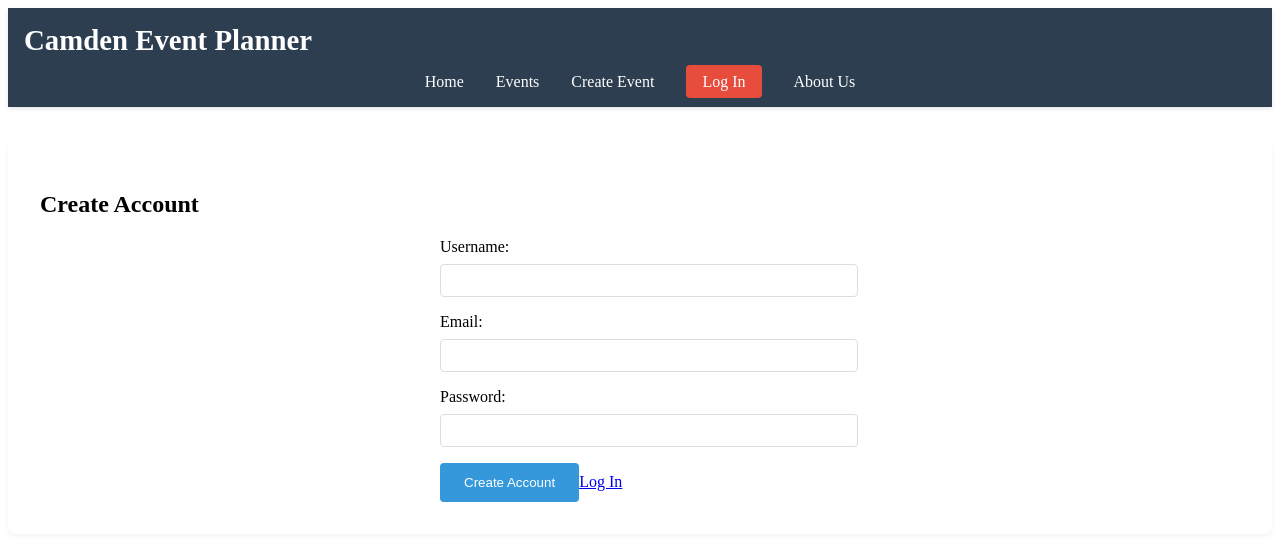
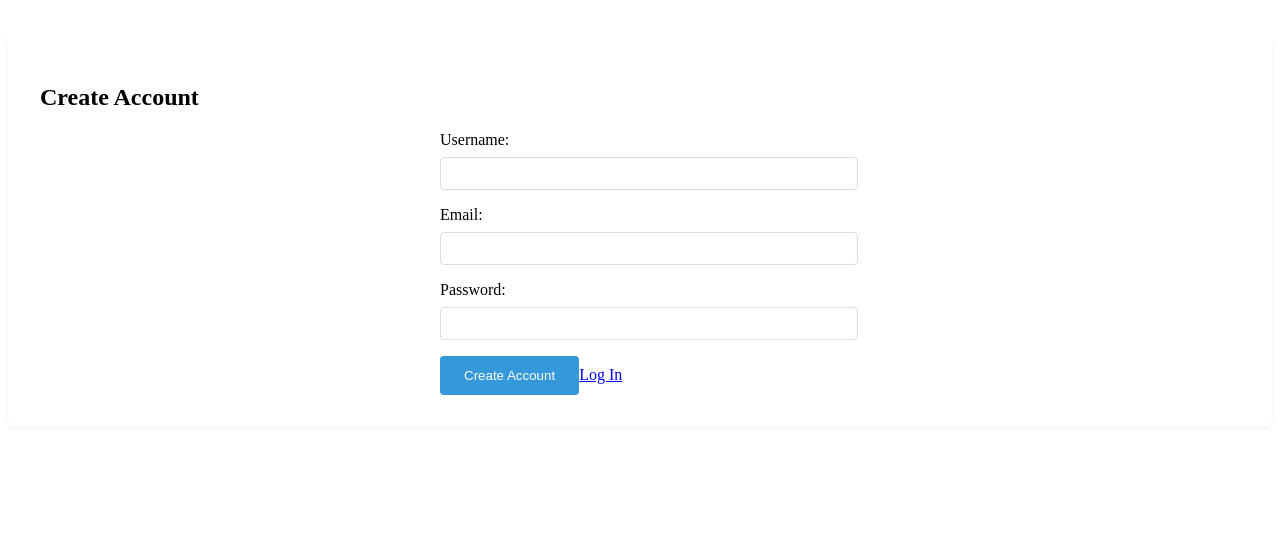
Before and after one commit to DanMorris2004/IDP-Website, a React (Vite) app: page /create-account in a window 1280 px wide. Shown: the top 540 px of the page. Built offline with nearby package versions, Linux system fonts and the light colour scheme.

Commit message:
Assistant checkpoint: Remove duplicate header from CreateAccountPage
Assistant generated file changes:
- src/CreateAccountPage.jsx: Remove duplicate header

---

User prompt:

add the header to all pages

```diff
--- a/src/CreateAccountPage.jsx
+++ b/src/CreateAccountPage.jsx
@@ -1,12 +1,9 @@
 // src/CreateAccountPage.jsx
 import './App.css'
 import { Link } from 'react-router-dom'
-import Header from './Header'
-
 export default function CreateAccountPage() {
   return (
     <>
-      <Header />
       <section id="create-account">
         <h2>Create Account</h2>
         <form>
```
